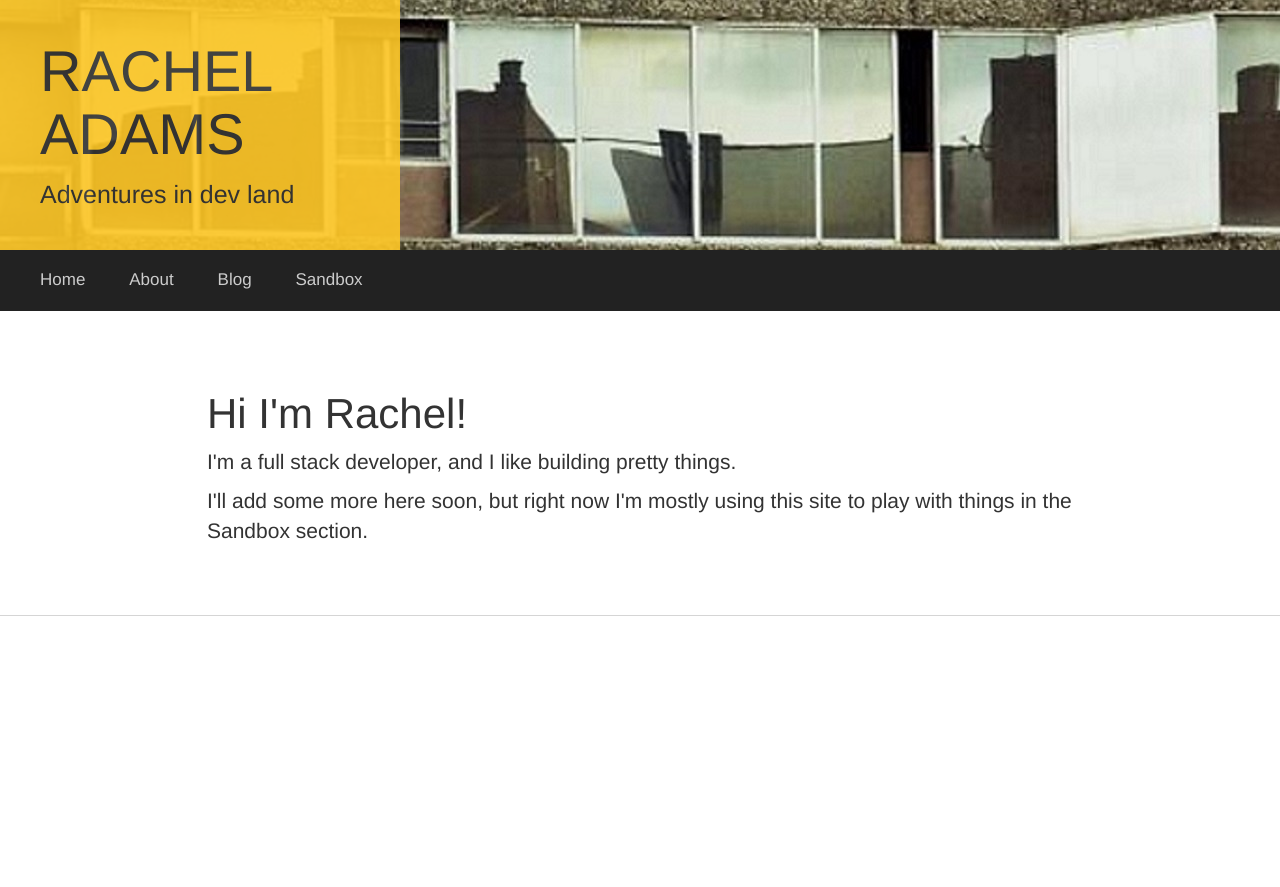
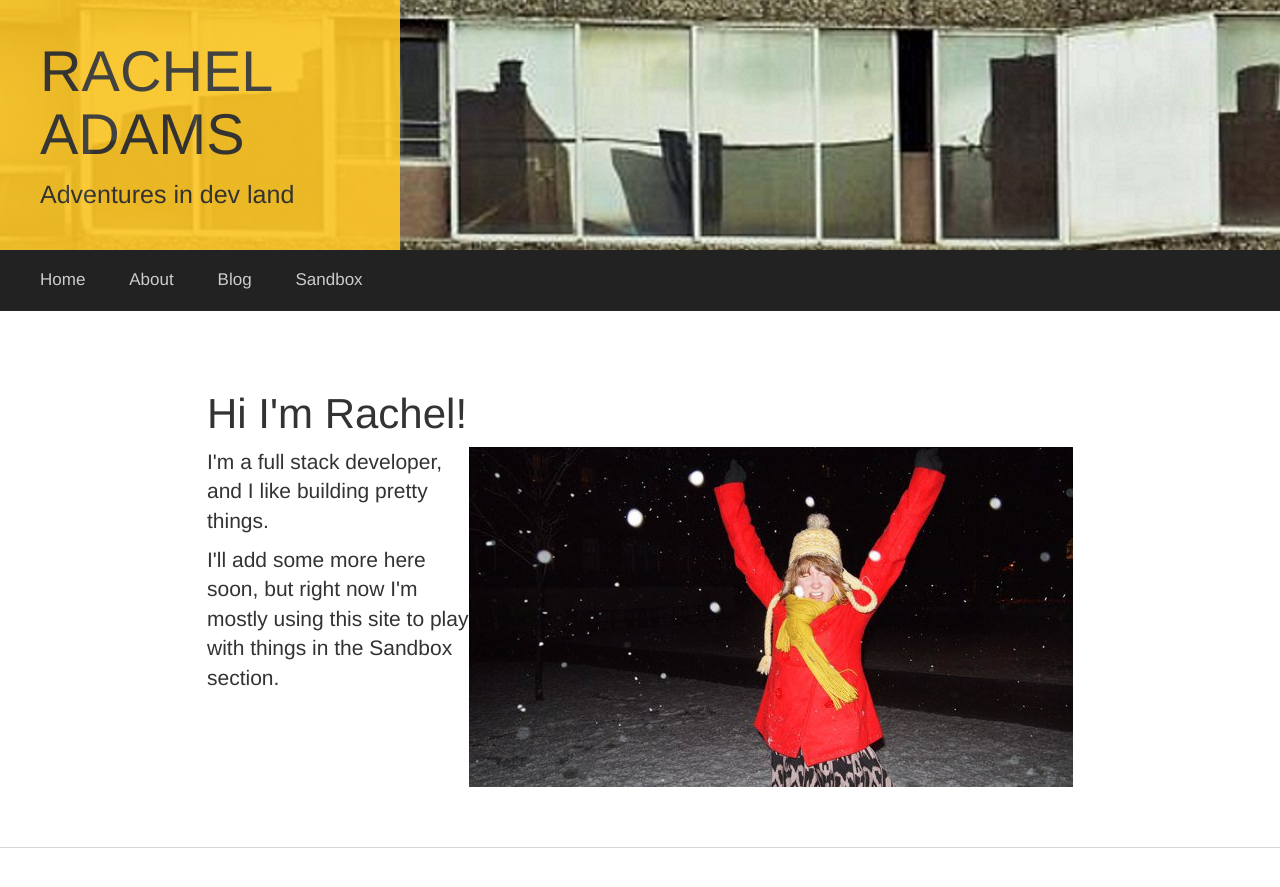
Before and after one commit to rachelAdams/rachelAdams.github.io, a Jekyll site: the page built from index.html, in a window 1280 px wide. Shown: the top 887 px of the page. Built offline with Jekyll 4.4.1, drawn with Linux system fonts in a browser that asks for light colours; nearby versions of some CDN libraries.

Commit message:
added photo

```diff
--- a/index.html
+++ b/index.html
@@ -5,6 +5,7 @@ title: Rachel Adams
 
 <div class="blurb">
     <h1>Hi I'm Rachel!</h1>
+    <img src="/img/rachel.jpg" style="float:right;">
     <p>I'm a full stack developer, and I like building pretty things. </p>
    <p> I'll add some more here soon, but right now I'm mostly using this site to play with things in the Sandbox section.</p>
 </div>
```
Also changed, not shown: img/rachel.jpg (added).
